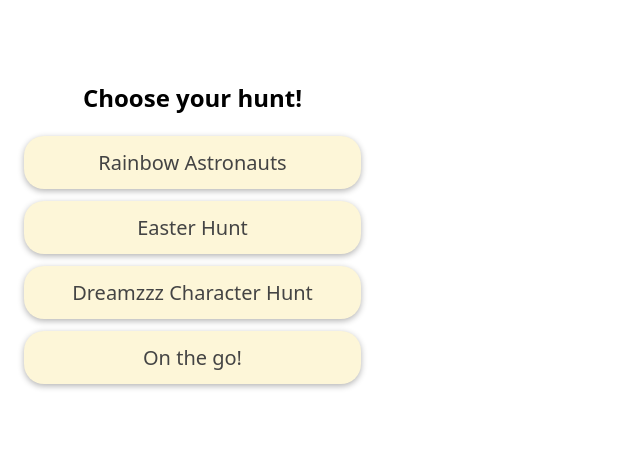
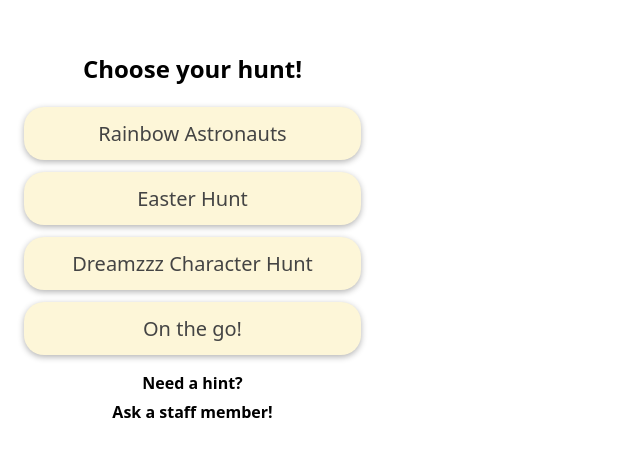
Before and after one commit to elaaquino/ldc-minifigure-hunts, a React (Vite) app in the folder ldc-thing/: page /select in a window 1280 px wide. Shown: the part 170-626 px from the top of the page, without its empty margins (0-640 px from the left). Built offline with nearby package versions, Linux system fonts and the light colour scheme.

Commit message:
added need a hint text

```diff
--- a/ldc-thing/src/App.css
+++ b/ldc-thing/src/App.css
@@ -52,6 +52,12 @@
 
 }
 
+.hint-text {
+  color: black;
+  margin: 5px;
+  font-weight: bold;
+}
+
 .start-button {
   background-color: #fdf6d8 !important;
   color: #444 !important;
--- a/ldc-thing/src/SelectHuntPage.jsx
+++ b/ldc-thing/src/SelectHuntPage.jsx
@@ -23,6 +23,8 @@
           </li>
         ))}
       </ul>
+      <p className="hint-text">Need a hint?</p>
+      <p className="hint-text">Ask a staff member!</p>
     </div>
   );
 }
```
